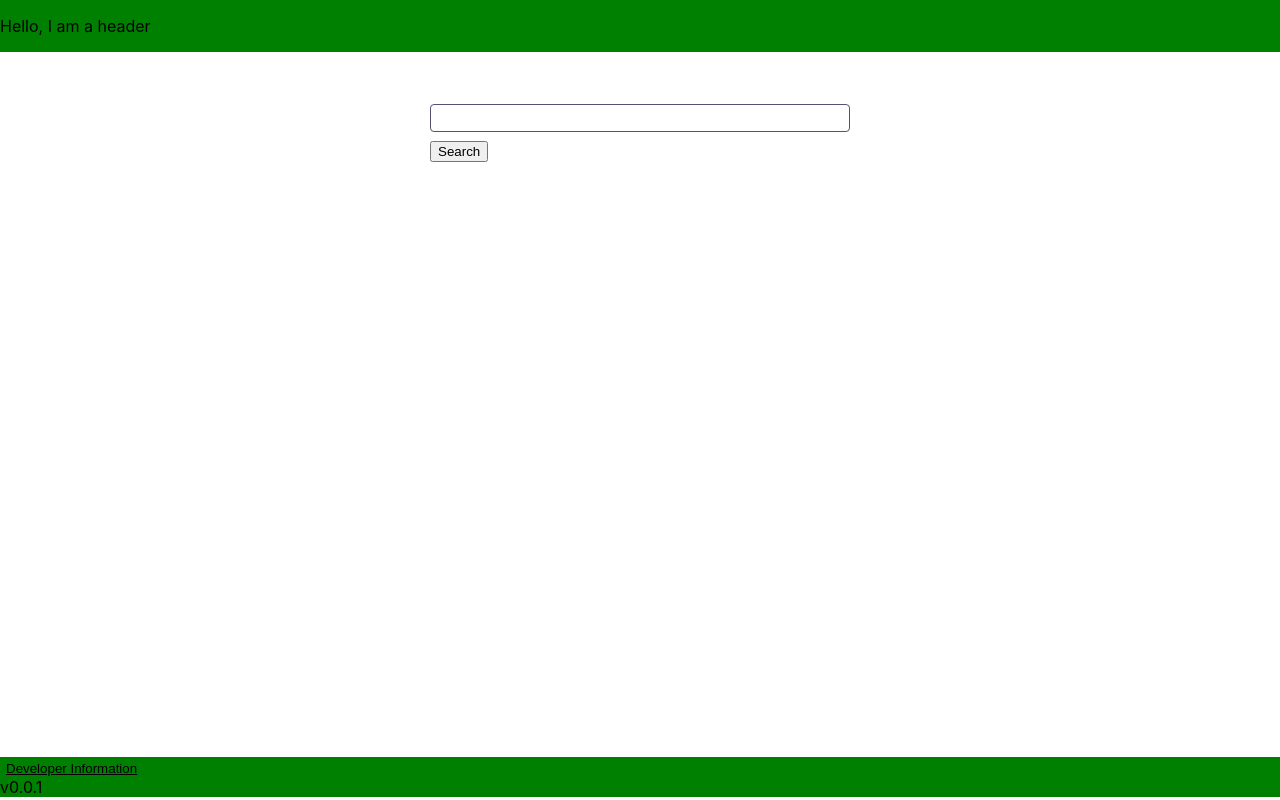
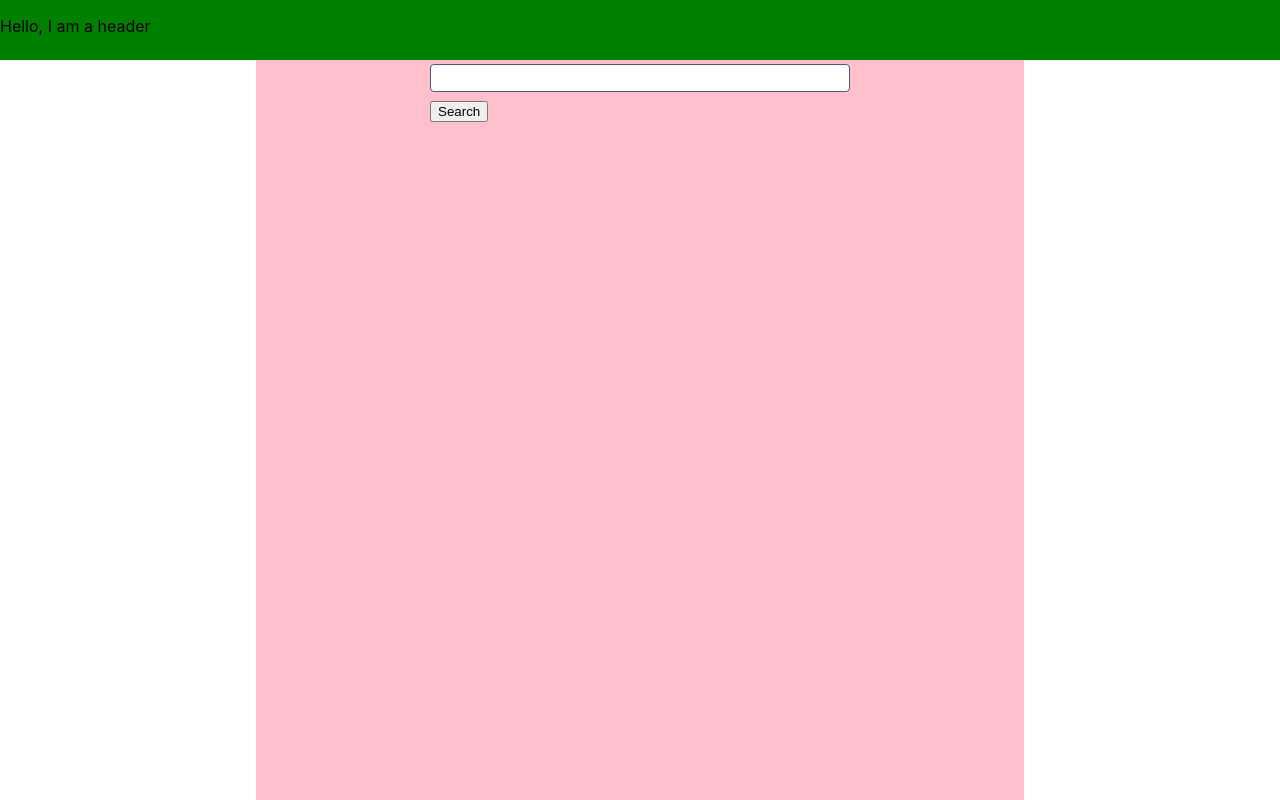
Before and after one commit to ElizabethClohosey/Book-club, a React (Create React App) app: page / in a window 1280 px wide. Shown: the top 800 px of the page. Built offline with nearby package versions, Linux system fonts and the light colour scheme.

Commit message:
data is on FE scroll bug fixed

```diff
--- a/src/App.css
+++ b/src/App.css
@@ -5,6 +5,7 @@ header {
   position: fixed;
   top: 0;
   width: 100%;
+  height: 60px;
 }
 
 h1 {
@@ -17,6 +18,7 @@ footer {
   /* position: absolute;
   bottom: 0;
   width: 100%; */
+  height: 60px;
 }
 
 footer p {
@@ -24,7 +26,19 @@ footer p {
 }
 
 main {
-  padding-top: 100px;
+  padding-top: 60px;
+  padding-bottom: 60px;
   /* viewport height minus padding and footer height */
-  min-height: calc(100vh - 143px);
+  /* min-height: calc(100vh - 120px);  */
+  max-width: 768px;
+  height: 100vh;
+  margin: auto;
+  background: pink;
 }
+
+.search-results {
+  display: flex;
+  width: 90%;
+  margin: auto;
+  overflow-x: scroll;
+}
--- /dev/null
+++ b/src/components/common/book-card.jsx
@@ -0,0 +1,13 @@
+const BookCard = ({ cardHeader, cardBody, cardFooter, isSmallCard }) => {
+  return (
+    <div className={`card-wrapper ${isSmallCard ? "sm-card" : "lg-card"}`}>
+      <div className="card">
+        <div className="card-header">{cardHeader}</div>
+        <div className="card-body">{cardBody}</div>
+        <div className="card-footer">{cardFooter}</div>
+      </div>
+    </div>
+  );
+};
+
+export default BookCard;
--- a/src/components/pages/book-search.jsx
+++ b/src/components/pages/book-search.jsx
@@ -2,6 +2,7 @@ import React, { useState, useEffect, useRef } from "react";
 import axios from "axios";
 // import { MdSearch } from "react-icons/md";
 import TextInput from "../form/text-input";
+import BookCard from "../common/book-card";
 
 const BookSearch = () => {
   const searchRef = useRef(null);
@@ -30,10 +31,26 @@ const BookSearch = () => {
   useEffect(() => {}, []);
 
   return (
-    <form>
-      <TextInput ref={searchRef} isValid={true} />
-      <button onClick={findBooks}>{/* <MdSearch /> */} Search</button>
-    </form>
+    <>
+      <form>
+        <TextInput ref={searchRef} isValid={true} />
+        <button onClick={findBooks}>{/* <MdSearch /> */} Search</button>
+      </form>
+      <section className="search-results">
+        {Object.keys(searchResults).length > 0 &&
+          searchResults.map((volume) => (
+            // <div className="card-wrapper" key={volume.id}>
+              <BookCard
+              key={volume.id}
+                cardHeader={volume.volumeInfo.title}
+                cardBody={volume.volumeInfo.title}
+                cardFooter={volume.volumeInfo.title}
+                isSmallCard={true}
+              />
+            // </div>
+          ))}
+      </section>
+    </>
   );
 };
 export default BookSearch;
--- a/src/index.css
+++ b/src/index.css
@@ -1,5 +1,6 @@
 @import "../src/App.css";
 @import "../src/assets/style/forms.css";
+@import "../src/assets/style/common";
 
 :root {
   --black: #0b0b0d;
```
